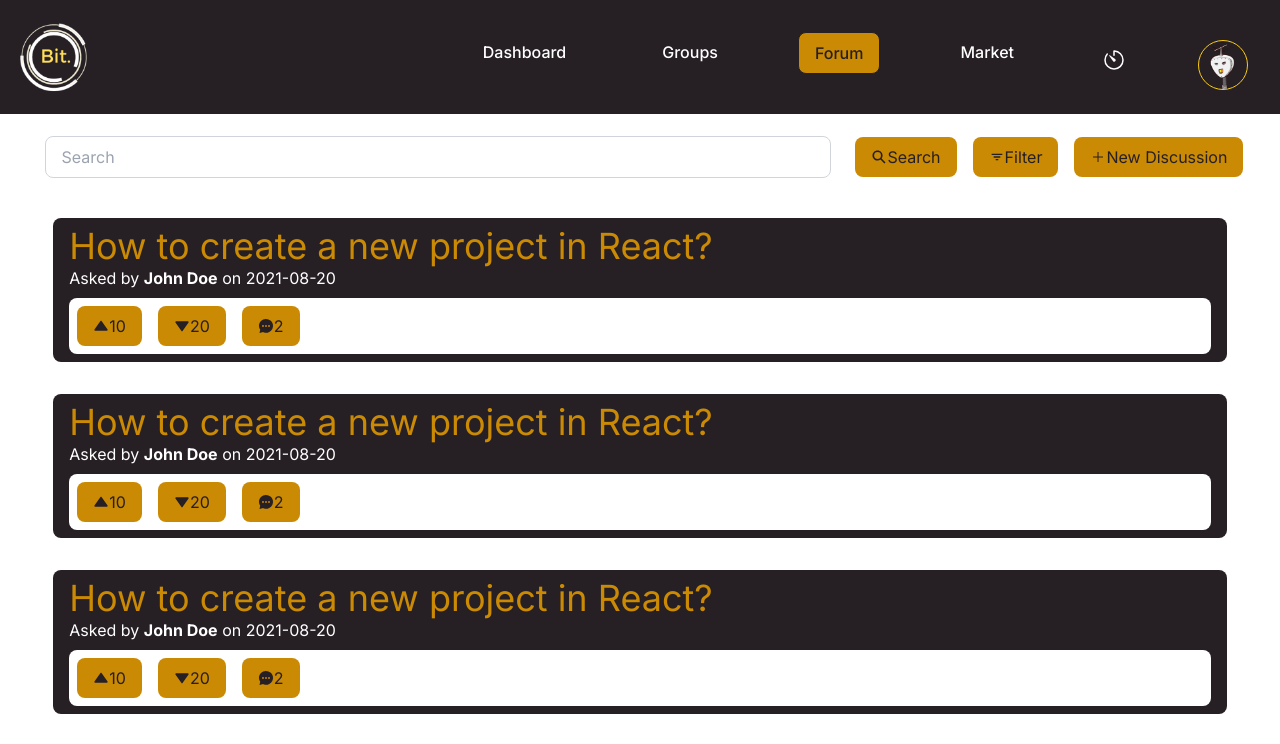
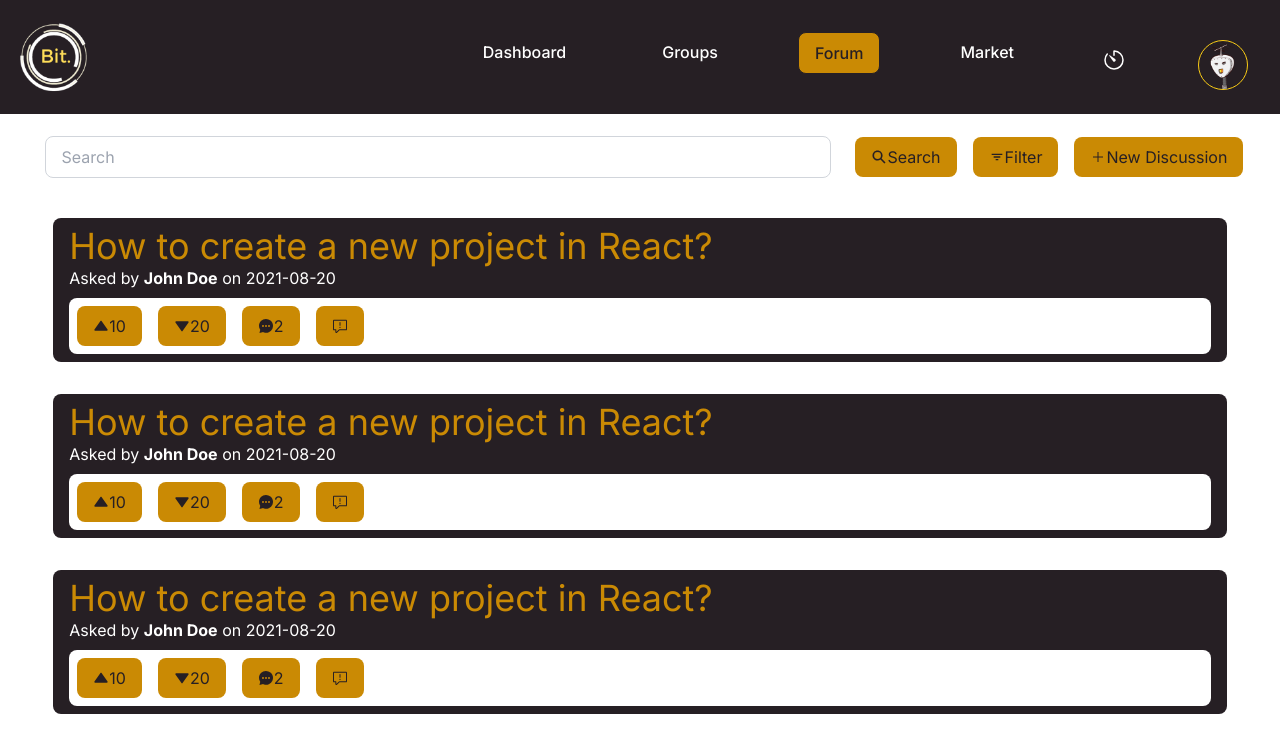
Before and after one commit to mirzaazwad/bit-NaN, a Next.js app in the folder client/: page /forum in a window 1280 px wide. Shown: the top 744 px of the page. Built offline with nearby package versions, Linux system fonts and the light colour scheme.

Commit message:
ForumUI Updates #3

```diff
--- a/client/app/forum/[id]/components/ForumNewQuestion.tsx
+++ b/client/app/forum/[id]/components/ForumNewQuestion.tsx
@@ -48,7 +48,7 @@ const NewQuestionModal = ({ show, setShow }: INewQuestionModalProps) => {
             </Modal.Body>
             <Modal.Footer className="bg-bitBrown px-4 py-2 flex flex-row justify-end rounded-lg">
                 <button className={forumButton} onClick={() => setShow(false)}><CgClose className="me-2" />Cancel</button>
-                <button className={forumButton}><BiSend className="me-2" />Ask</button>
+                <button className={forumButton}><BiSend className="me-2" />Send</button>
             </Modal.Footer>
         </Modal>
     );
--- a/client/app/forum/components/ForumCard.tsx
+++ b/client/app/forum/components/ForumCard.tsx
@@ -10,6 +10,9 @@ import { IQuestion } from "../hooks/useQuestion";
 import { useVotes } from "../hooks/useVotes";
 import ForumComment from "./ForumComment";
 import { IComments } from "@/app/utils/templates/comments";
+import { GoReport } from "react-icons/go";
+import { Tooltip, Whisper } from "rsuite";
+
 
 
 
@@ -42,6 +45,9 @@ const ForumCard = ({ question, children,addComment,isSubForum }: IForumCardProps
                     <button className={forumButton} onClick={() => upvote()}><BiSolidUpArrow />{upvotes}</button>
                     <button className={forumButton} onClick={() => downvote()}><BiSolidDownArrow />{downvotes}</button>
                     <button className={forumButton} onClick={() => toggleComments()}><IonIcon icon={chatbubbleEllipsesSharp} />{question.comments.length}</button>
+                    <Whisper trigger="hover" placement="topEnd" controlId={`control-id-button`} speaker={<Tooltip>Report this Response</Tooltip>}>
+                    <button className={forumButton} onClick={() => {}}><GoReport/></button>
+                    </Whisper>
                 </div>
             </Card.Body>
             {showComments && (<Card.Footer className="px-4 py-2">
```
